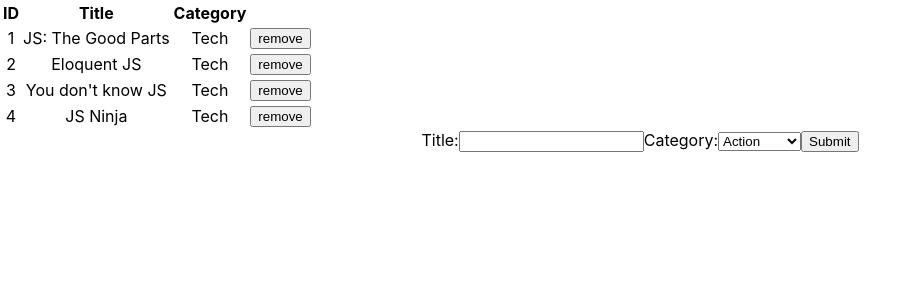
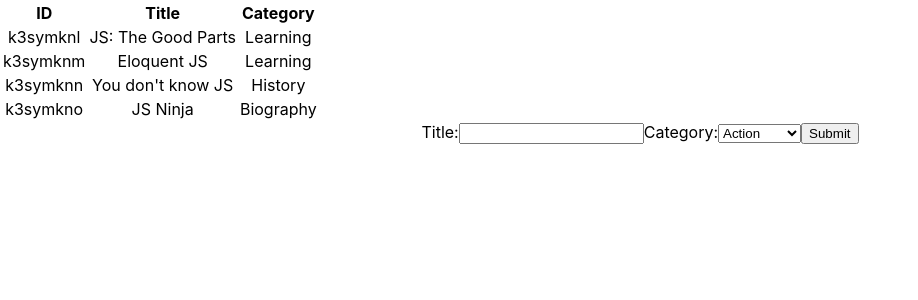
Before and after one commit to MauricioRobayo/react-redux-bookstore, a React (Create React App) app: page / in a window 1280 px wide. Shown: the top 300 px of the page, without its empty margins (0-918 px from the left). Built offline with nearby package versions, Linux system fonts and the light colour scheme.

Commit message:
feat: add initial state/connect everything

```diff
--- a/src/components/App.js
+++ b/src/components/App.js
@@ -1,21 +1,14 @@
 import React from 'react'
-import { createStore } from 'redux'
-import { Provider } from 'react-redux'
 import BooksList from '../containers/BooksList'
-import reducers from '../reducers'
 
 import BooksForm from '../containers/BooksForm'
 import './App.css'
 
-const store = createStore(reducers)
-
 const App = () => (
-  <Provider store={store}>
-    <div className="App">
-      <BooksList />
-      <BooksForm />
-    </div>
-  </Provider>
+  <div className="App">
+    <BooksList />
+    <BooksForm />
+  </div>
 )
 
 export default App
--- a/src/components/Book.js
+++ b/src/components/Book.js
@@ -6,9 +6,6 @@ const Book = ({ book }) => (
     <td>{book.id}</td>
     <td>{book.title}</td>
     <td>{book.category}</td>
-    <td>
-      <button type="button">remove</button>
-    </td>
   </tr>
 )
 
--- a/src/index.js
+++ b/src/index.js
@@ -1,6 +1,40 @@
 import React from 'react'
 import ReactDOM from 'react-dom'
+import uniqid from 'uniqid'
+import { createStore } from 'redux'
+import { Provider } from 'react-redux'
+import reducers from './reducers'
 import App from './components/App'
 import './index.css'
 
-ReactDOM.render(<App />, document.getElementById('root'))
+const books = [
+  {
+    id: uniqid(),
+    title: 'JS: The Good Parts',
+    category: 'Learning',
+  },
+  {
+    id: uniqid(),
+    title: 'Eloquent JS',
+    category: 'Learning',
+  },
+  {
+    id: uniqid(),
+    title: "You don't know JS",
+    category: 'History',
+  },
+  {
+    id: uniqid(),
+    title: 'JS Ninja',
+    category: 'Biography',
+  },
+]
+
+const store = createStore(reducers, { books })
+
+ReactDOM.render(
+  <Provider store={store}>
+    <App />
+  </Provider>,
+  document.getElementById('root'),
+)
--- a/src/reducers/book.js
+++ b/src/reducers/book.js
@@ -1,8 +1,12 @@
-export default function() {
-  return [
-    { id: '1', title: 'JS: The Good Parts', category: 'Tech' },
-    { id: '2', title: 'Eloquent JS', category: 'Tech' },
-    { id: '3', title: "You don't know JS", category: 'Tech' },
-    { id: '4', title: 'JS Ninja', category: 'Tech' },
-  ]
+const books = (state = [], { type, book }) => {
+  switch (type) {
+    case 'CREATE_BOOK':
+      return [...state, book]
+    case 'REMOVE_BOOK':
+      return state.filter(currBook => currBook.id !== book.id)
+    default:
+      return state
+  }
 }
+
+export default books
```
Also changed, not shown: src/actions/index.js (added, +11 -0 lines).
